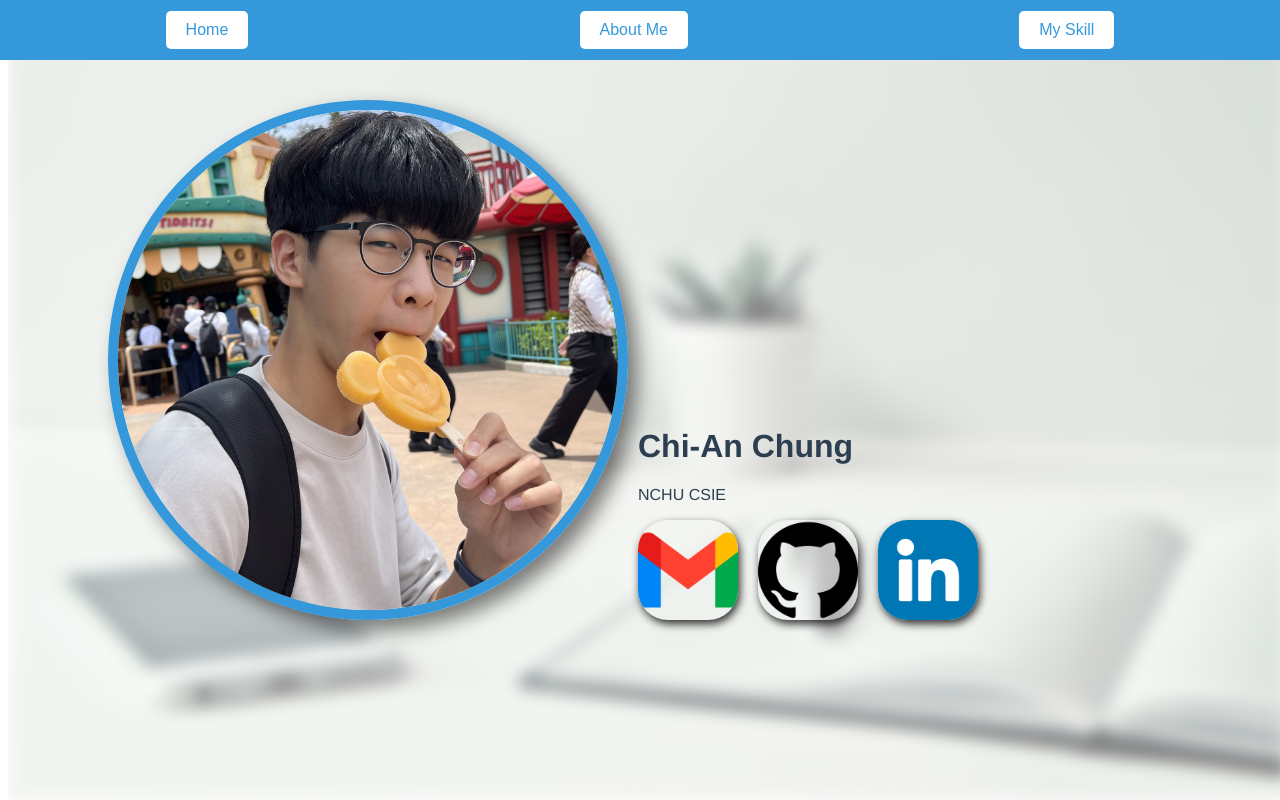
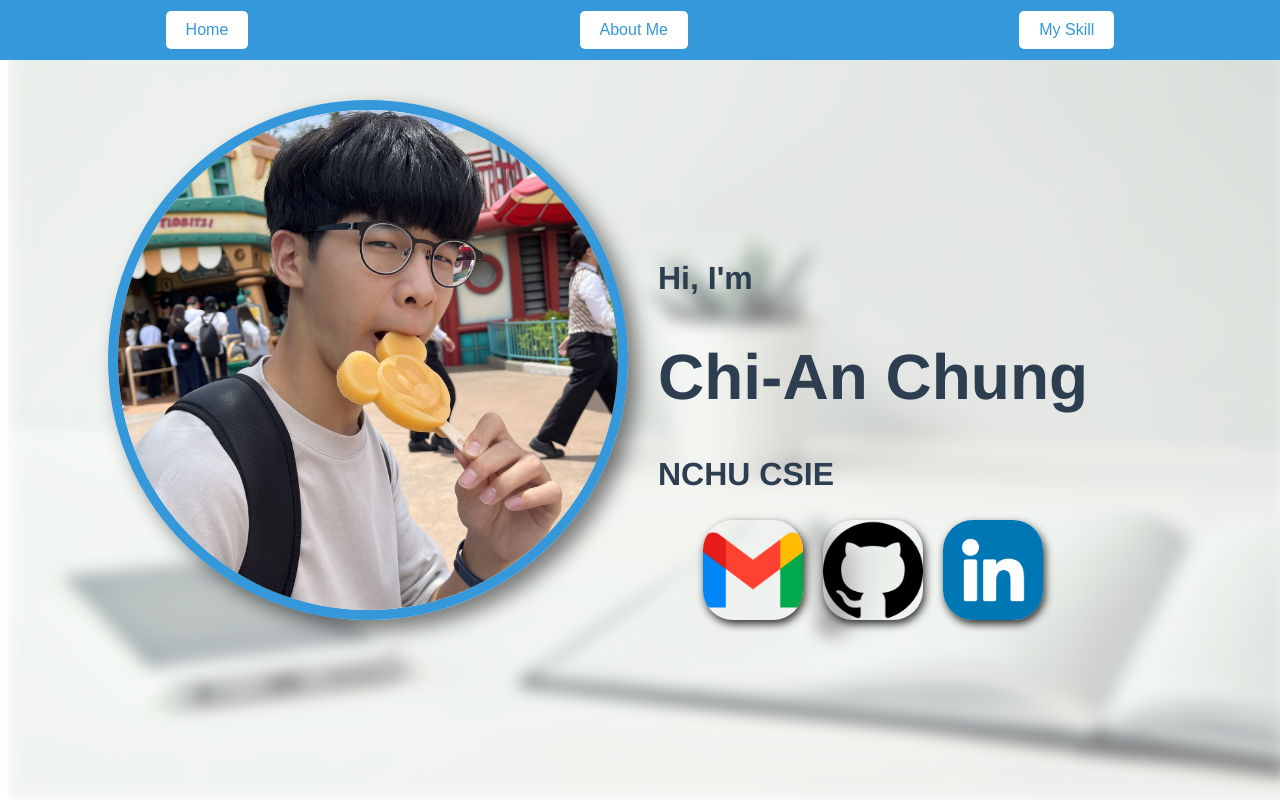
Before and after one commit to cachung0108/My-site, a Vue app: page / in a window 1280 px wide. Shown: the top 800 px of the page. Built offline with nearby package versions, Linux system fonts and the light colour scheme.

Commit message:
調整profileCard標題文字大小

```diff
--- a/src/components/ProfileCard.vue
+++ b/src/components/ProfileCard.vue
@@ -2,8 +2,9 @@
     <div class="profileCard">
         <img alt="Photo stickers" src="../assets/images/photo.jpg" id="photo">
         <div id = "contact">
+            <h2>Hi, I'm</h2>
             <h1>Chi-An Chung</h1>
-            <p>NCHU CSIE</p>
+            <h2>NCHU CSIE</h2>
             <div class="icon-container">
                 <a href="mailto:cachung0108@gmail.com">
                     <img src="../assets/images/gmail.png" alt="點擊圖片跳轉到網站" class="clickable-image">
@@ -49,8 +50,17 @@
     position: relative;
     left: 100px;
     display: inline-block;
-    padding: 10px; /* 可選的內距，讓內容不貼邊 */
+    padding: 30px; /* 可選的內距，讓內容不貼邊 */
 }
+
+#contact h1{
+    font-size: 400%;
+}
+
+#contact h2{
+    font-size: 200%;
+}
+
 #photo {
     position: relative;
     left: 100px;
```
